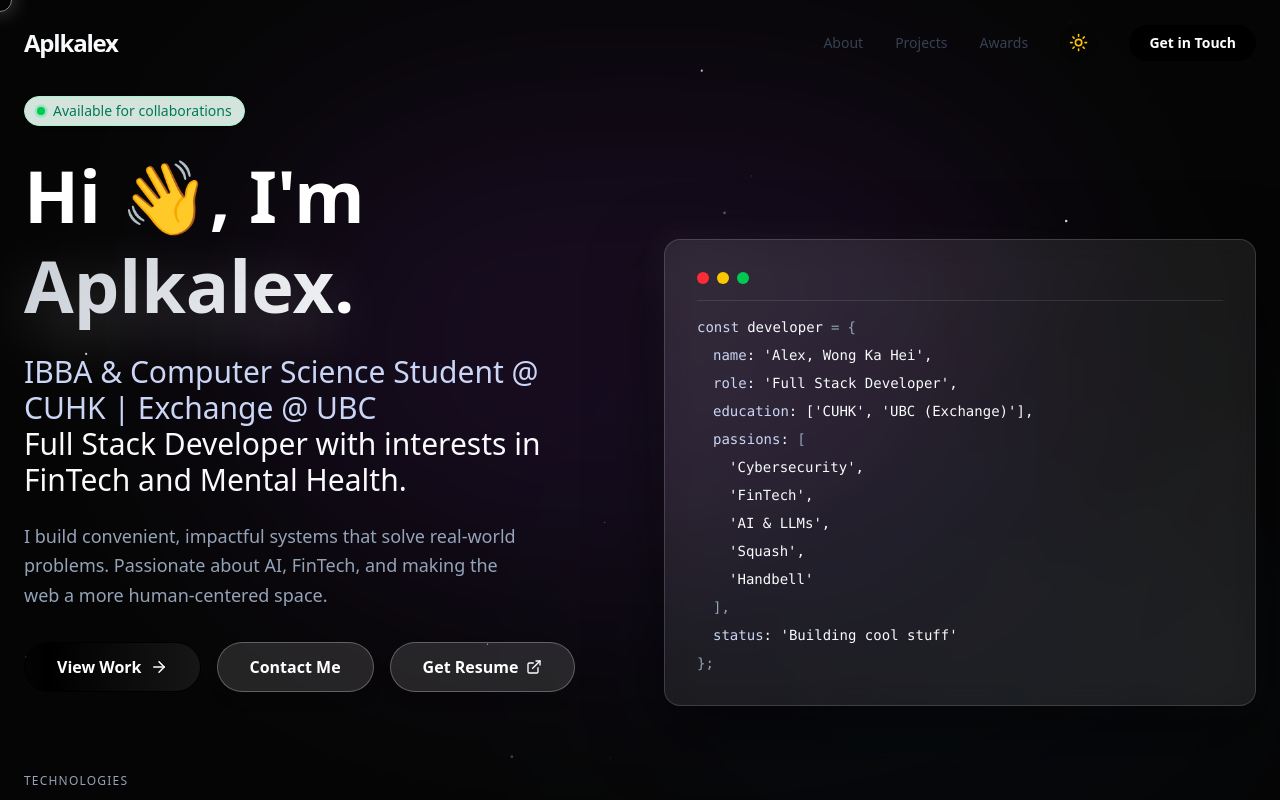
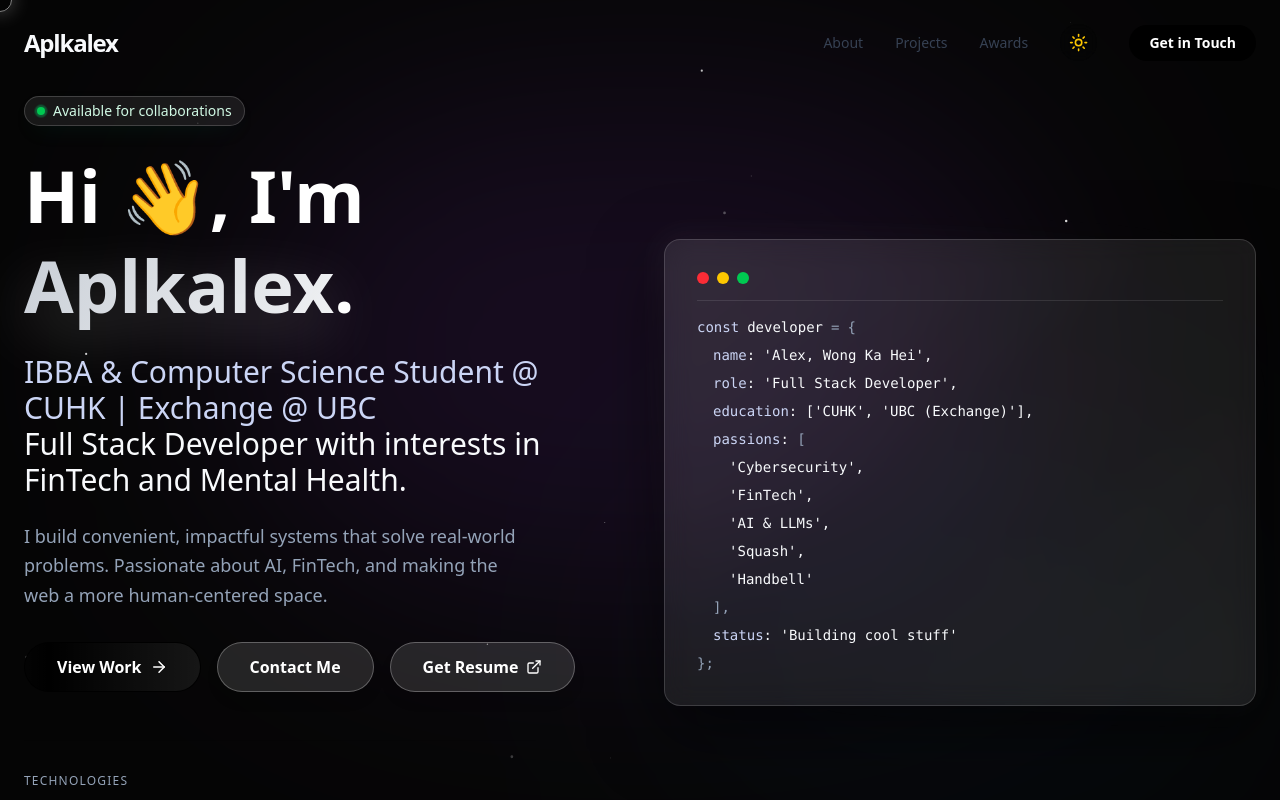
Before and after one commit to Aplkalex/aplkalex.com, a Next.js app: page / in a window 1280 px wide. Shown: the top 800 px of the page. Built offline with nearby package versions, Linux system fonts and the light colour scheme.

Commit message:
Add pill badge styles and update usage in the component for consistency

```diff
--- a/src/app/globals.css
+++ b/src/app/globals.css
@@ -36,10 +36,16 @@
     --queuesis-blur-opacity: 0.65;
 
     /* CTA secondary (light) */
-    --cta-secondary-bg: #ffffff;
+    --cta-secondary-bg: #f8fafc;
     --cta-secondary-text: #0f172a;
-    --cta-secondary-border: #d1d5db;
-    --cta-secondary-hover: #f5f5f5;
+    --cta-secondary-border: #cbd5e1;
+    --cta-secondary-hover: #e2e8f0;
+
+    /* Pill badge (light) */
+    --badge-bg: #ecfdf3;
+    --badge-text: #065f46;
+    --badge-border: #a7f3d0;
+    --badge-glow: rgba(16, 185, 129, 0.18);
 }
 
 .dark {
@@ -66,6 +72,12 @@
     --cta-secondary-text: #ffffff;
     --cta-secondary-border: rgba(255, 255, 255, 0.28);
     --cta-secondary-hover: rgba(255, 255, 255, 0.18);
+
+    /* Pill badge (dark) */
+    --badge-bg: rgba(255, 255, 255, 0.08);
+    --badge-text: #d1fae5;
+    --badge-border: rgba(255, 255, 255, 0.18);
+    --badge-glow: rgba(16, 185, 129, 0.25);
 }
 
 @theme {
@@ -148,6 +160,14 @@ body {
 
     .cta-secondary:hover {
         background: var(--cta-secondary-hover);
+    }
+
+    .pill-badge {
+        @apply inline-flex items-center gap-2 px-3 py-1 rounded-full text-sm font-medium border shadow-sm transition-colors;
+        background: var(--badge-bg);
+        color: var(--badge-text);
+        border-color: var(--badge-border);
+        box-shadow: 0 8px 24px -12px var(--badge-glow);
     }
 }
 
--- a/src/app/page.tsx
+++ b/src/app/page.tsx
@@ -148,7 +148,7 @@ export default function Home() {
                             variants={staggerContainer}
                             style={{ x: heroTextX, opacity: heroOpacity }}
                         >
-                            <motion.div variants={fadeInUp} className="inline-flex items-center gap-2 px-3 py-1 mb-6 rounded-full border border-emerald-200 dark:border-white/10 bg-emerald-50/90 dark:bg-white/5 text-sm text-emerald-700 dark:text-emerald-300 shadow-sm">
+                            <motion.div variants={fadeInUp} className="pill-badge mb-6">
                                 <span className="relative flex h-2 w-2">
                                     <span className="animate-ping absolute inline-flex h-full w-full rounded-full bg-green-400 opacity-75"></span>
                                     <span className="relative inline-flex rounded-full h-2 w-2 bg-green-500"></span>
@@ -448,7 +448,7 @@ export default function Home() {
                         <div className="flex justify-center gap-6">
                             <motion.a
                                 href="mailto:contact@aplkalex.com"
-                                className="inline-block px-10 py-4 bg-white text-black rounded-full font-bold text-lg relative overflow-hidden group hover:shadow-lg transition-shadow"
+                                className="cta-base cta-secondary relative overflow-hidden group"
                                 whileHover={{ scale: 1.05 }}
                                 whileTap={{ scale: 0.95 }}
                             >
```
